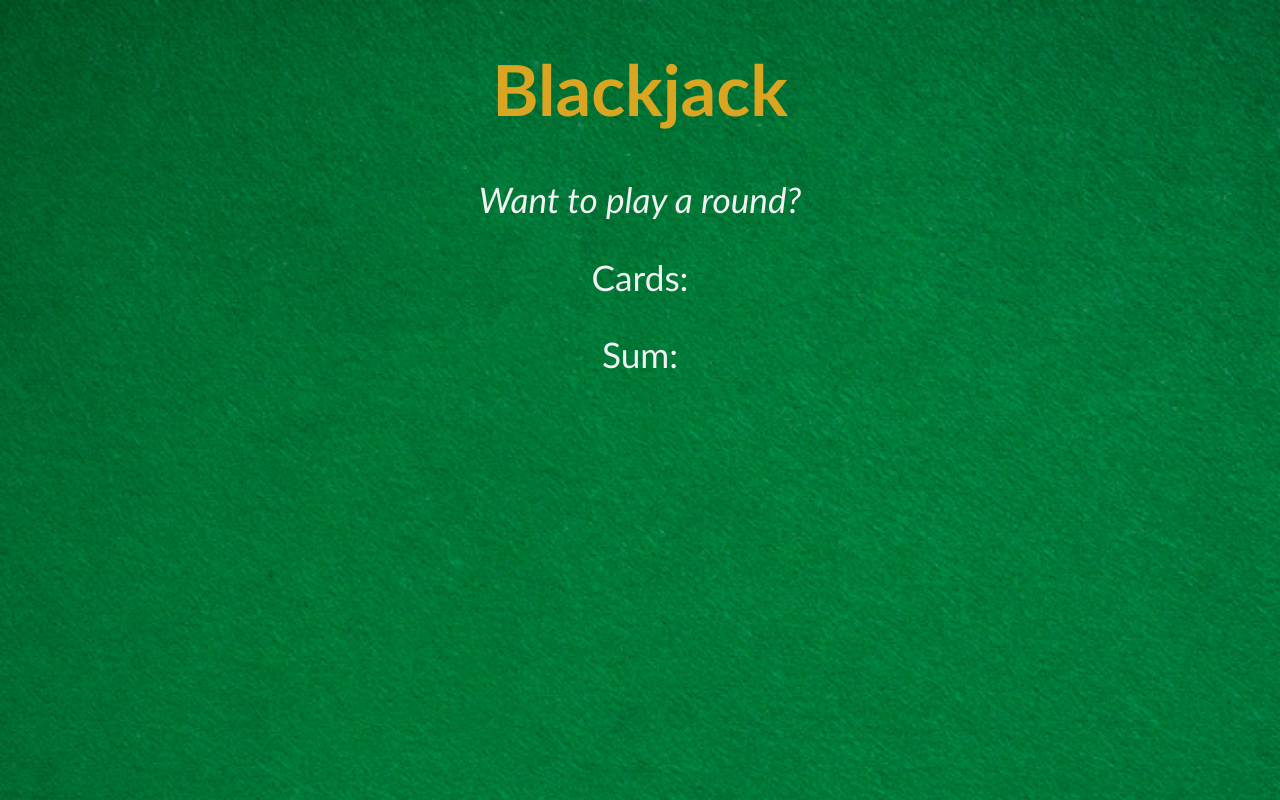
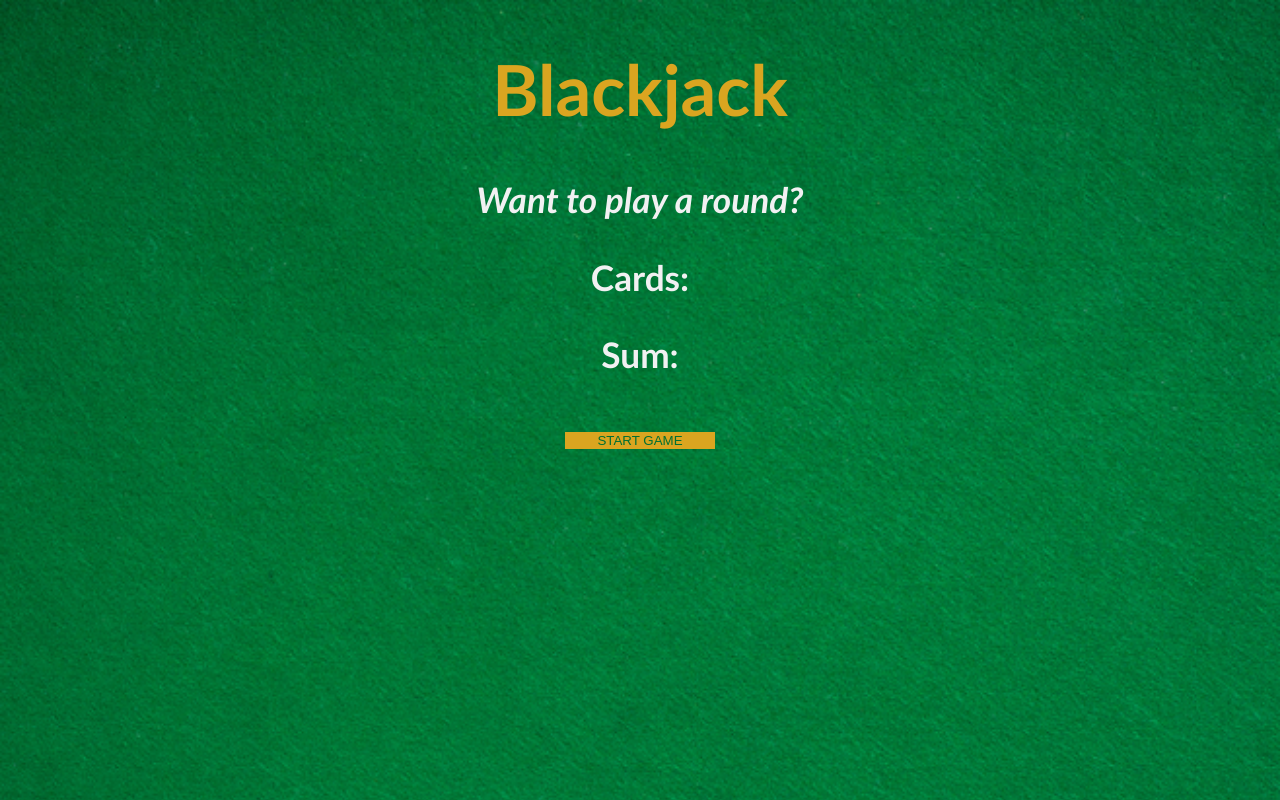
Before and after one commit to Hernandez-Marcos/Blackjack-game, a plain HTML site: page index.html in a window 1280 px wide. Drawn offline with Linux system fonts and the light colour scheme.

Commit message:
Button added

```diff
--- a/index.html
+++ b/index.html
@@ -12,6 +12,7 @@
     <p id="message-el">Want to play a round?</p>
     <p>Cards:</p>
     <p>Sum:</p>
+    <button onclick="startGame()">START GAME</button>
     <script src="index.js"></script>
 </body>
 </html>
--- a/index.js
+++ b/index.js
@@ -1,10 +1,10 @@
-let age = Math.floor(Math.random() * 100);
+/*let age = Math.floor(Math.random() * 100);
 
 if (age < 21) {
     console.log("You can not enter the club!");
 } else {
     console.log("Welcome")
-}
+}*/
 
 let firstCard = Math.floor(Math.random() * 10) + 2;
 let secondCard = Math.floor(Math.random() * 10) + 2;
@@ -13,6 +13,7 @@ let hasBlackJack = false;
 let isAlive = true
 let message = ""
 
+function startGame() {
     if (sum < 21) {
         message = "Do you want to draw a new card? 🙂";
     } else if (sum === 21) {
@@ -22,5 +23,5 @@ if (sum < 21) {
         message = "You're out of the game! 😭";
         isAlive = false;
     }
-
     console.log(message)
+}
--- a/styles.css
+++ b/styles.css
@@ -5,6 +5,8 @@ body {
     text-align: center;
     font-size: 2.2em;
     color: #F1F1F2;
+    font-weight: bold;
+
 }
 
 h1 {
@@ -14,3 +16,10 @@ h1 {
 #message-el {
     font-style: italic;
 }
+
+button {
+    color: #016f32;
+    width: 150px;
+    background: goldenrod;
+    border: 0;
+}
```
Lines whose indentation alone changed are shown as unchanged.
